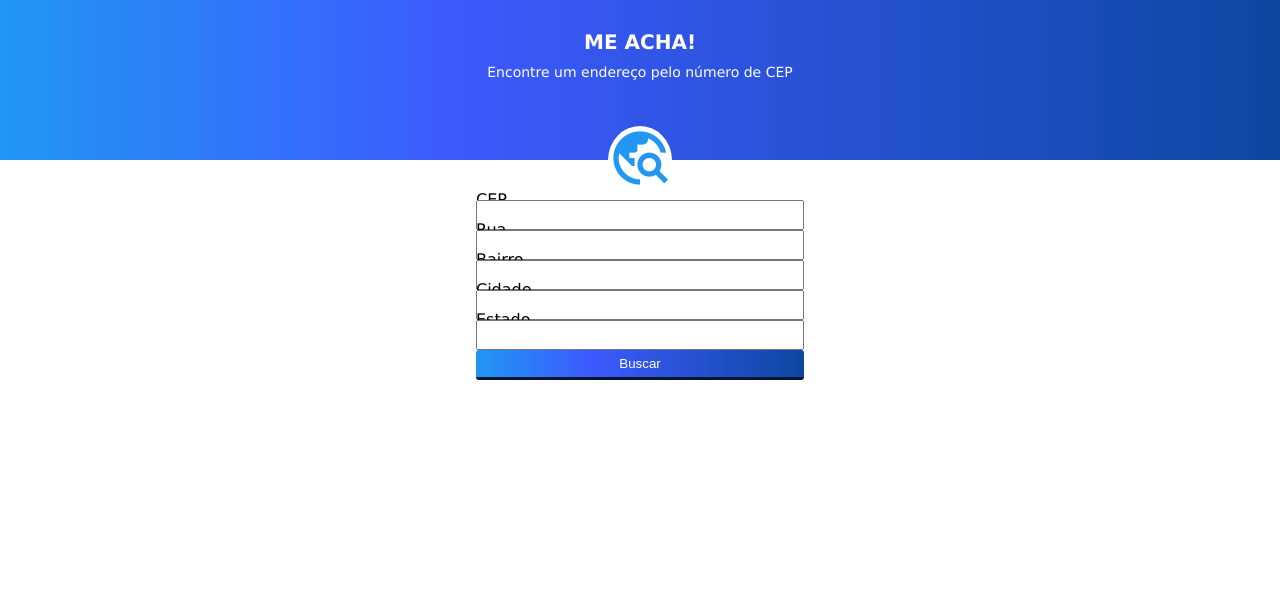
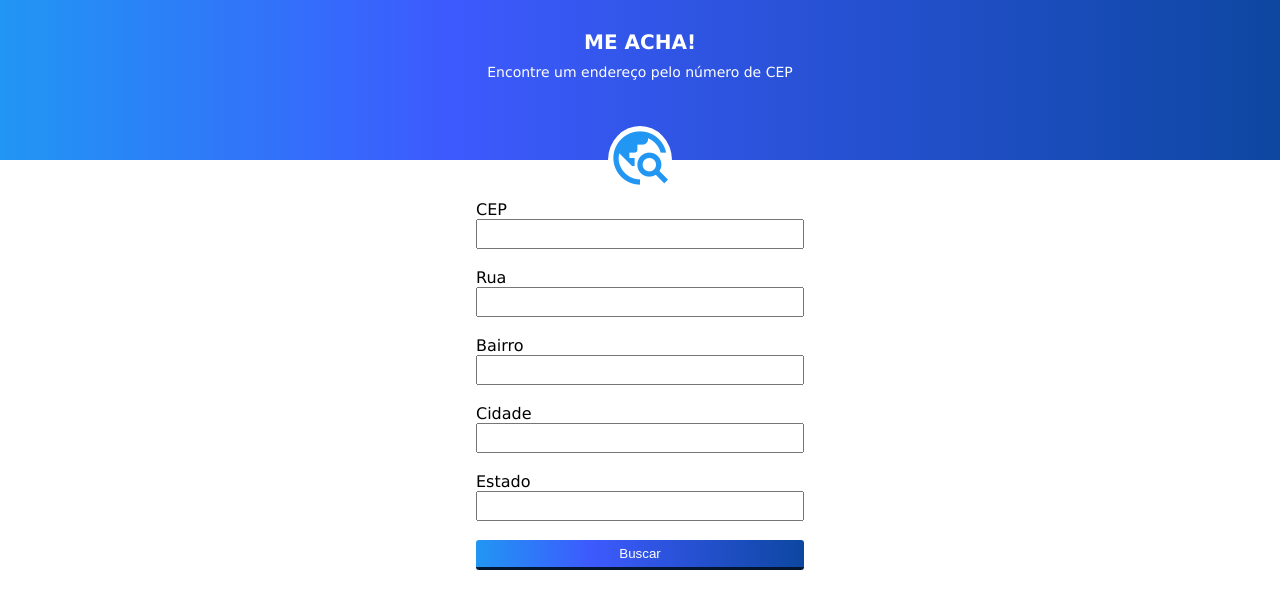
Before and after one commit to Fabioseijis/desafio2-HTML-CSS, a plain HTML site: page index.html in a window 1280 px wide. Drawn offline with Linux system fonts and the light colour scheme.

Commit message:
Retirei o line-height do css

```diff
--- a/assets/styles.css
+++ b/assets/styles.css
@@ -75,7 +75,6 @@ main{
 form {
     margin: 0;
     padding: 0;
-    line-height: 0;
 }
 
 #buscar {
```
